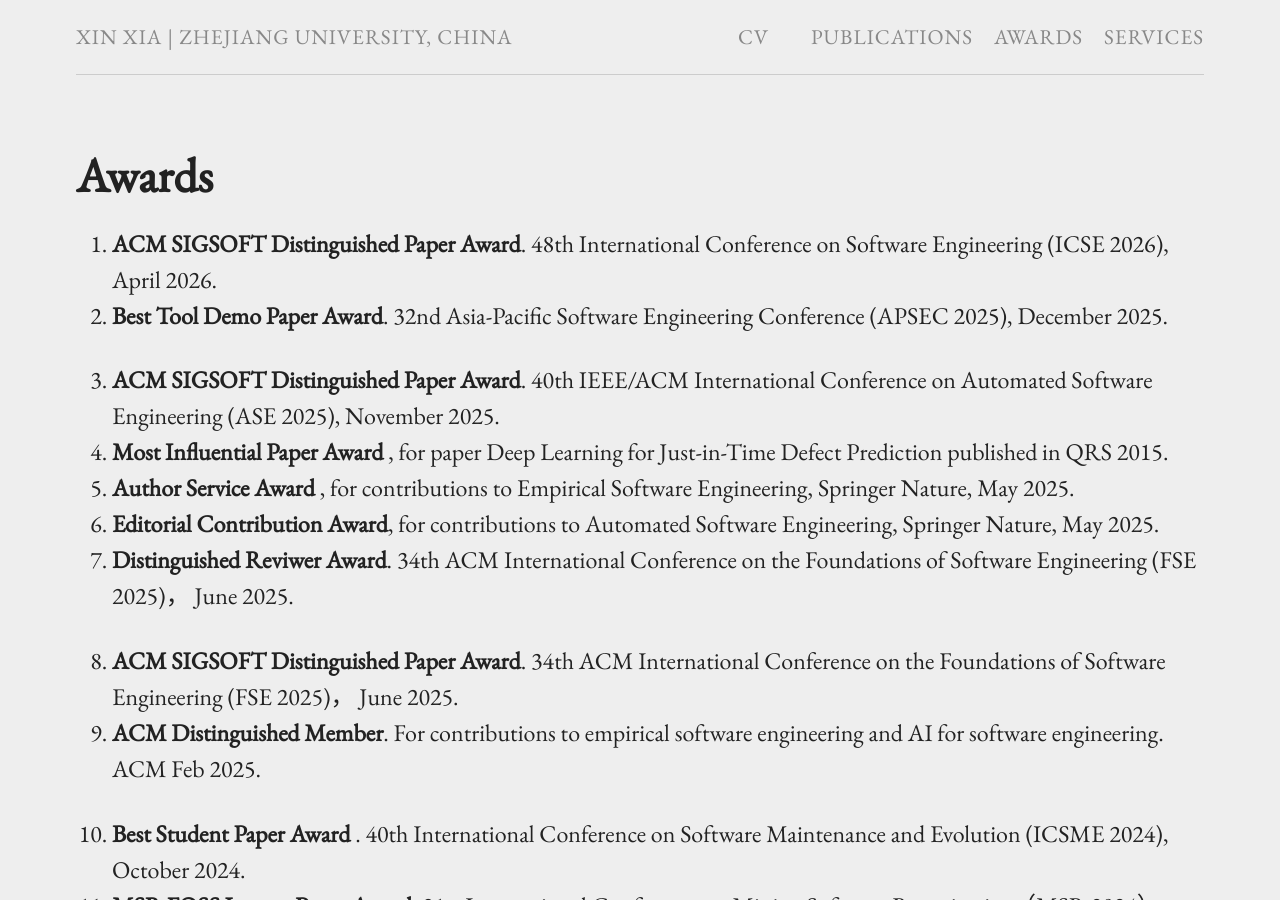
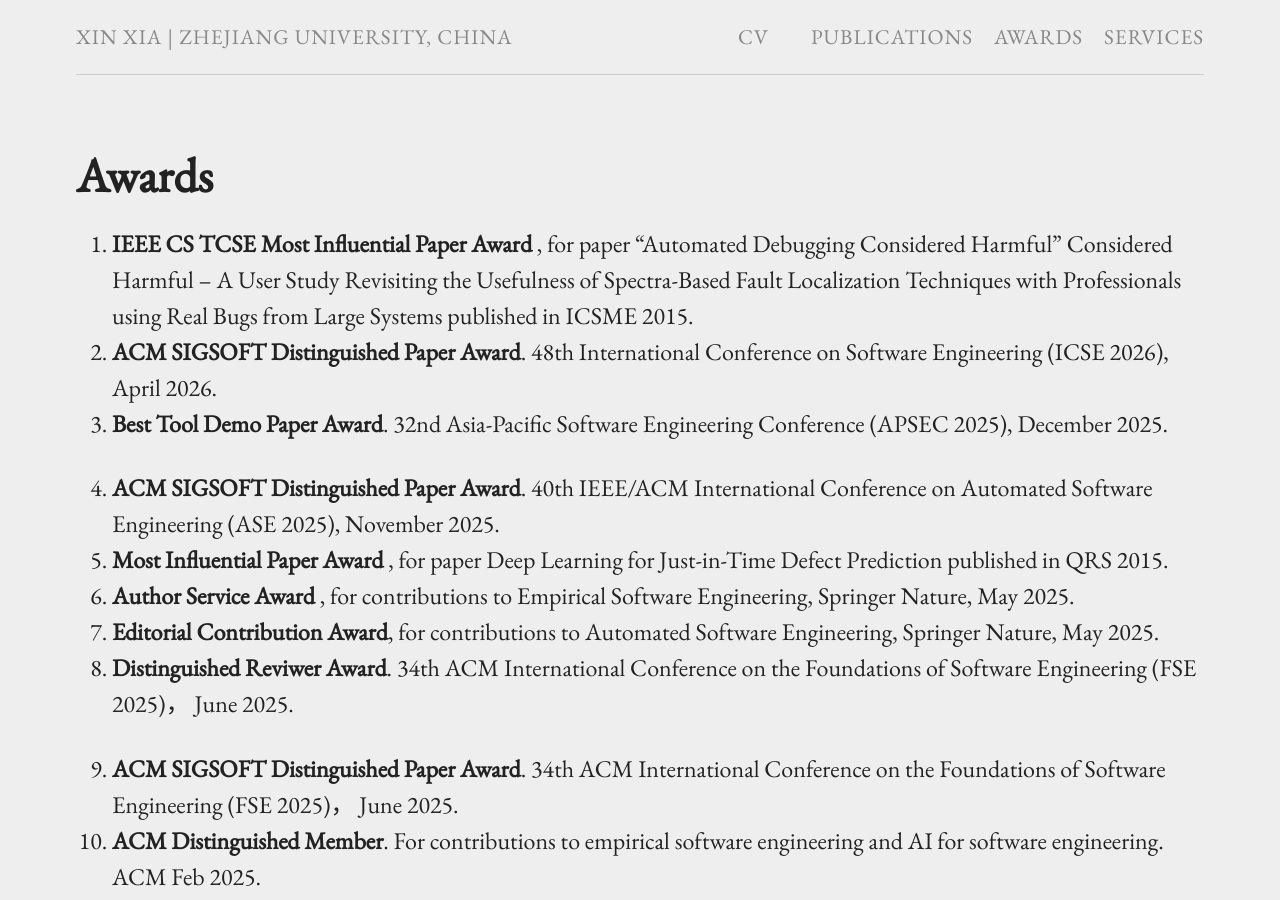
Before and after one commit to xin-xia/xin-xia.github.io, a Jekyll site: the page built from awards.md, in a window 1280 px wide and 900 px high. Built offline with Jekyll 4.4.1, drawn with Linux system fonts in a browser that asks for light colours.

Commit message:
Update awards.md

```diff
--- a/awards.md
+++ b/awards.md
@@ -3,6 +3,8 @@ layout: page
 title: Awards
 permalink: /awards/
 ---
+
+30.  <strong>IEEE CS TCSE Most Influential Paper Award </strong>, for paper “Automated Debugging Considered Harmful” Considered Harmful – A User Study Revisiting the Usefulness of Spectra-Based Fault Localization Techniques with Professionals using Real Bugs from Large Systems published in ICSME 2015.  <br />
 29. <strong>ACM SIGSOFT Distinguished Paper Award</strong>. 48th International Conference on Software Engineering (ICSE 2026), April 2026. <br />
 28. <strong>Best Tool Demo Paper Award</strong>. 32nd Asia-Pacific Software Engineering Conference (APSEC 2025), December 2025. <br />
 
```
